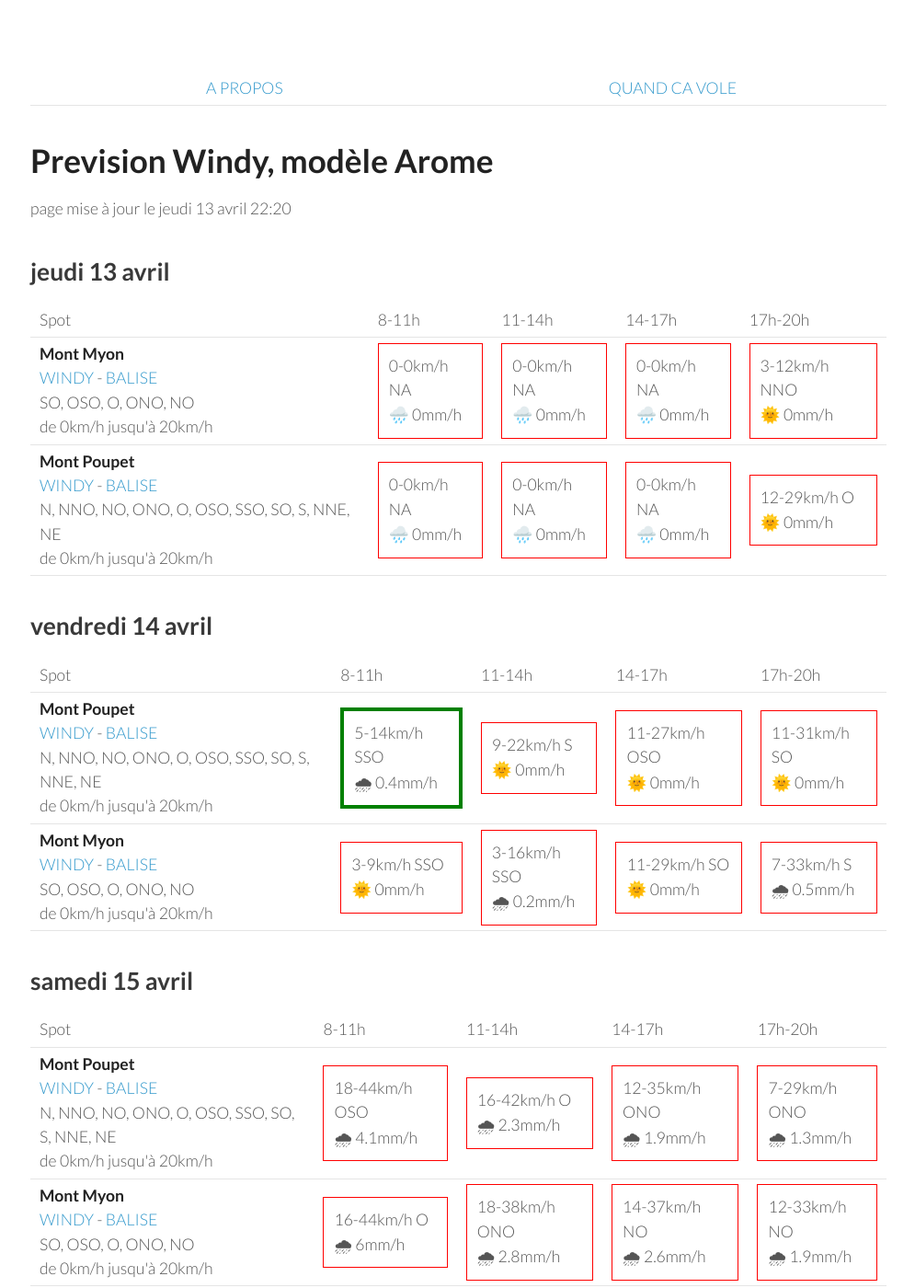
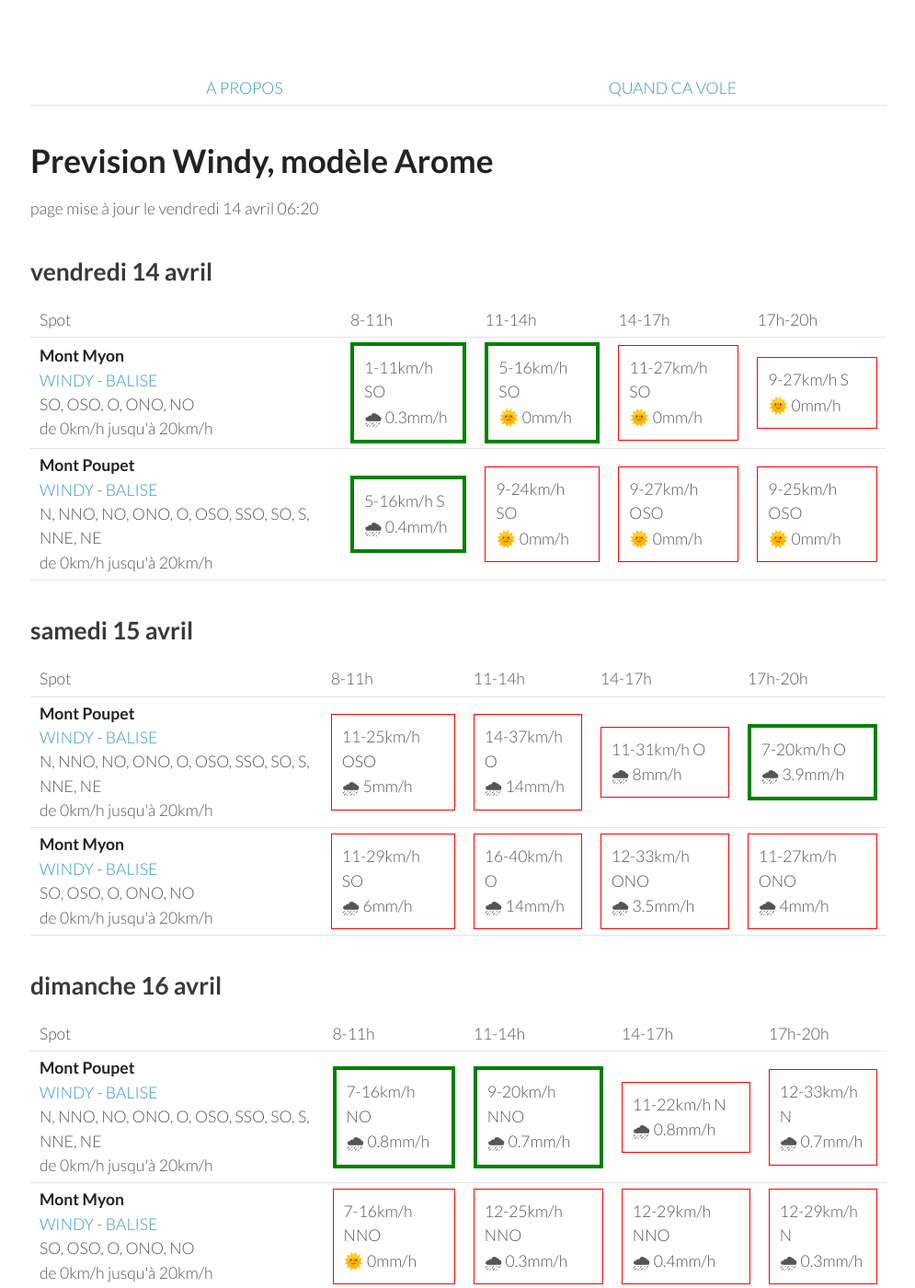
Before and after one commit to parapente-dans-le-nord/parapente-dans-le-nord.github.io, a Jekyll site: the page built from jura.markdown, in a window 1280 px wide and 1400 px high. Shown: the whole window at 92% size, without its empty margins (25-1020 px from the left). Built offline with Jekyll 4.4.1, drawn with Linux system fonts in a browser that asks for light colours; some of the changed text lies outside the part shown.

Commit message:
update index.markdown

```diff
--- a/jura.markdown
+++ b/jura.markdown
@@ -7,9 +7,9 @@ title:  "Tous les spots"
 {: .links}
 
 # Prevision Windy, modèle Arome
-page mise à jour le jeudi 13 avril 22:20
+page mise à jour le vendredi 14 avril 06:20
 
-## jeudi 13 avril
+## vendredi 14 avril
 
 {::nomarkdown}
 <table>
@@ -24,54 +24,20 @@ page mise à jour le jeudi 13 avril 22:20
 <tr>
         <td><strong>Mont Myon</strong><br><a href="https://windy.com/46.331/5.397?45.898,5.394,8,m:eWoagj8">WINDY</a> - <span class=""><a href="http://www.balisemeteo.com/balise.php?idBalise=70">BALISE</a> </span><br> <span class="vent-favorable">SO, OSO, O, ONO, NO</span><br><span class="force-vent">de 0km/h jusqu'à 20km/h</span> </td>
 
-            <td><div class="not-flyable"><p>0-0km/h NA</p><p>🌧️ 0mm/h</p></div></td>
-            <td><div class="not-flyable"><p>0-0km/h NA</p><p>🌧️ 0mm/h</p></div></td>
-            <td><div class="not-flyable"><p>0-0km/h NA</p><p>🌧️ 0mm/h</p></div></td>
-            <td><div class="not-flyable"><p>3-12km/h NNO</p><p>🌞 0mm/h</p></div></td>
+            <td><div class="flyable"><p>1-11km/h SO</p><p>🌧 0.3mm/h</p></div></td>
+            <td><div class="flyable"><p>5-16km/h SO</p><p>🌞 0mm/h</p></div></td>
+            <td><div class="not-flyable"><p>11-27km/h SO</p><p>🌞 0mm/h</p></div></td>
+            <td><div class="not-flyable"><p>9-27km/h S</p><p>🌞 0mm/h</p></div></td>
+
 
     </tr>
 <tr>
         <td><strong>Mont Poupet</strong><br><a href="https://windy.com/46.970/5.876?46.541,5.876,8">WINDY</a> - <span class=""><a href="http://www.balisemeteo.com/balise.php?idBalise=92">BALISE</a> </span><br> <span class="vent-favorable">N, NNO, NO, ONO, O, OSO, SSO, SO, S, NNE, NE</span><br><span class="force-vent">de 0km/h jusqu'à 20km/h</span> </td>
 
-            <td><div class="not-flyable"><p>0-0km/h NA</p><p>🌧️ 0mm/h</p></div></td>
-            <td><div class="not-flyable"><p>0-0km/h NA</p><p>🌧️ 0mm/h</p></div></td>
-            <td><div class="not-flyable"><p>0-0km/h NA</p><p>🌧️ 0mm/h</p></div></td>
-            <td><div class="not-flyable"><p>12-29km/h O</p><p>🌞 0mm/h</p></div></td>
-
-    </tr>
-
-</tbody>
-</table>
-{:/}
-## vendredi 14 avril
-
-{::nomarkdown}
-<table>
-  <tbody>
-    <tr>
-      <td>Spot</td>
-      <td>8-11h</td>
-      <td>11-14h</td>
-      <td>14-17h</td>
-      <td>17h-20h</td>
-    </tr>
-<tr>
-        <td><strong>Mont Poupet</strong><br><a href="https://windy.com/46.970/5.876?46.541,5.876,8">WINDY</a> - <span class=""><a href="http://www.balisemeteo.com/balise.php?idBalise=92">BALISE</a> </span><br> <span class="vent-favorable">N, NNO, NO, ONO, O, OSO, SSO, SO, S, NNE, NE</span><br><span class="force-vent">de 0km/h jusqu'à 20km/h</span> </td>
-
-            <td><div class="flyable"><p>5-14km/h SSO</p><p>🌧 0.4mm/h</p></div></td>
-            <td><div class="not-flyable"><p>9-22km/h S</p><p>🌞 0mm/h</p></div></td>
-            <td><div class="not-flyable"><p>11-27km/h OSO</p><p>🌞 0mm/h</p></div></td>
-            <td><div class="not-flyable"><p>11-31km/h SO</p><p>🌞 0mm/h</p></div></td>
-
-
-    </tr>
-<tr>
-        <td><strong>Mont Myon</strong><br><a href="https://windy.com/46.331/5.397?45.898,5.394,8,m:eWoagj8">WINDY</a> - <span class=""><a href="http://www.balisemeteo.com/balise.php?idBalise=70">BALISE</a> </span><br> <span class="vent-favorable">SO, OSO, O, ONO, NO</span><br><span class="force-vent">de 0km/h jusqu'à 20km/h</span> </td>
-
-            <td><div class="not-flyable"><p>3-9km/h SSO</p><p>🌞 0mm/h</p></div></td>
-            <td><div class="not-flyable"><p>3-16km/h SSO</p><p>🌧 0.2mm/h</p></div></td>
-            <td><div class="not-flyable"><p>11-29km/h SO</p><p>🌞 0mm/h</p></div></td>
-            <td><div class="not-flyable"><p>7-33km/h S</p><p>🌧 0.5mm/h</p></div></td>
+            <td><div class="flyable"><p>5-16km/h S</p><p>🌧 0.4mm/h</p></div></td>
+            <td><div class="not-flyable"><p>9-24km/h SO</p><p>🌞 0mm/h</p></div></td>
+            <td><div class="not-flyable"><p>9-27km/h OSO</p><p>🌞 0mm/h</p></div></td>
+            <td><div class="not-flyable"><p>9-25km/h OSO</p><p>🌞 0mm/h</p></div></td>
 
 
     </tr>
@@ -94,20 +60,20 @@ page mise à jour le jeudi 13 avril 22:20
 <tr>
         <td><strong>Mont Poupet</strong><br><a href="https://windy.com/46.970/5.876?46.541,5.876,8">WINDY</a> - <span class=""><a href="http://www.balisemeteo.com/balise.php?idBalise=92">BALISE</a> </span><br> <span class="vent-favorable">N, NNO, NO, ONO, O, OSO, SSO, SO, S, NNE, NE</span><br><span class="force-vent">de 0km/h jusqu'à 20km/h</span> </td>
 
-            <td><div class="not-flyable"><p>18-44km/h OSO</p><p>🌧 4.1mm/h</p></div></td>
-            <td><div class="not-flyable"><p>16-42km/h O</p><p>🌧 2.3mm/h</p></div></td>
-            <td><div class="not-flyable"><p>12-35km/h ONO</p><p>🌧 1.9mm/h</p></div></td>
-            <td><div class="not-flyable"><p>7-29km/h ONO</p><p>🌧 1.3mm/h</p></div></td>
+            <td><div class="not-flyable"><p>11-25km/h OSO</p><p>🌧 5mm/h</p></div></td>
+            <td><div class="not-flyable"><p>14-37km/h O</p><p>🌧 14mm/h</p></div></td>
+            <td><div class="not-flyable"><p>11-31km/h O</p><p>🌧 8mm/h</p></div></td>
+            <td><div class="flyable"><p>7-20km/h O</p><p>🌧 3.9mm/h</p></div></td>
 
 
     </tr>
 <tr>
         <td><strong>Mont Myon</strong><br><a href="https://windy.com/46.331/5.397?45.898,5.394,8,m:eWoagj8">WINDY</a> - <span class=""><a href="http://www.balisemeteo.com/balise.php?idBalise=70">BALISE</a> </span><br> <span class="vent-favorable">SO, OSO, O, ONO, NO</span><br><span class="force-vent">de 0km/h jusqu'à 20km/h</span> </td>
 
-            <td><div class="not-flyable"><p>16-44km/h O</p><p>🌧 6mm/h</p></div></td>
-            <td><div class="not-flyable"><p>18-38km/h ONO</p><p>🌧 2.8mm/h</p></div></td>
-            <td><div class="not-flyable"><p>14-37km/h NO</p><p>🌧 2.6mm/h</p></div></td>
-            <td><div class="not-flyable"><p>12-33km/h NO</p><p>🌧 1.9mm/h</p></div></td>
+            <td><div class="not-flyable"><p>11-29km/h SO</p><p>🌧 6mm/h</p></div></td>
+            <td><div class="not-flyable"><p>16-40km/h O</p><p>🌧 14mm/h</p></div></td>
+            <td><div class="not-flyable"><p>12-33km/h ONO</p><p>🌧 3.5mm/h</p></div></td>
+            <td><div class="not-flyable"><p>11-27km/h ONO</p><p>🌧 4mm/h</p></div></td>
 
 
     </tr>
@@ -130,20 +96,20 @@ page mise à jour le jeudi 13 avril 22:20
 <tr>
         <td><strong>Mont Poupet</strong><br><a href="https://windy.com/46.970/5.876?46.541,5.876,8">WINDY</a> - <span class=""><a href="http://www.balisemeteo.com/balise.php?idBalise=92">BALISE</a> </span><br> <span class="vent-favorable">N, NNO, NO, ONO, O, OSO, SSO, SO, S, NNE, NE</span><br><span class="force-vent">de 0km/h jusqu'à 20km/h</span> </td>
 
-            <td><div class="flyable"><p>5-12km/h NO</p><p>🌞 0mm/h</p></div></td>
-            <td><div class="flyable"><p>9-20km/h N</p><p>🌧 0.3mm/h</p></div></td>
-            <td><div class="not-flyable"><p>9-22km/h N</p><p>🌧 0.8mm/h</p></div></td>
-            <td><div class="not-flyable"><p>11-22km/h N</p><p>🌧 0.6mm/h</p></div></td>
+            <td><div class="flyable"><p>7-16km/h NO</p><p>🌧 0.8mm/h</p></div></td>
+            <td><div class="flyable"><p>9-20km/h NNO</p><p>🌧 0.7mm/h</p></div></td>
+            <td><div class="not-flyable"><p>11-22km/h N</p><p>🌧 0.8mm/h</p></div></td>
+            <td><div class="not-flyable"><p>12-33km/h N</p><p>🌧 0.7mm/h</p></div></td>
 
 
     </tr>
 <tr>
         <td><strong>Mont Myon</strong><br><a href="https://windy.com/46.331/5.397?45.898,5.394,8,m:eWoagj8">WINDY</a> - <span class=""><a href="http://www.balisemeteo.com/balise.php?idBalise=70">BALISE</a> </span><br> <span class="vent-favorable">SO, OSO, O, ONO, NO</span><br><span class="force-vent">de 0km/h jusqu'à 20km/h</span> </td>
 
-            <td><div class="not-flyable"><p>9-18km/h N</p><p>🌞 0mm/h</p></div></td>
-            <td><div class="not-flyable"><p>12-29km/h N</p><p>🌞 0mm/h</p></div></td>
-            <td><div class="not-flyable"><p>12-29km/h N</p><p>🌧 0.2mm/h</p></div></td>
-            <td><div class="not-flyable"><p>16-35km/h N</p><p>🌧 0.2mm/h</p></div></td>
+            <td><div class="not-flyable"><p>7-16km/h NNO</p><p>🌞 0mm/h</p></div></td>
+            <td><div class="not-flyable"><p>12-25km/h NNO</p><p>🌧 0.3mm/h</p></div></td>
+            <td><div class="not-flyable"><p>12-29km/h NNO</p><p>🌧 0.4mm/h</p></div></td>
+            <td><div class="not-flyable"><p>12-29km/h N</p><p>🌧 0.3mm/h</p></div></td>
 
 
     </tr>
@@ -164,22 +130,22 @@ page mise à jour le jeudi 13 avril 22:20
       <td>17h-20h</td>
     </tr>
 <tr>
-        <td><strong>Mont Poupet</strong><br><a href="https://windy.com/46.970/5.876?46.541,5.876,8">WINDY</a> - <span class=""><a href="http://www.balisemeteo.com/balise.php?idBalise=92">BALISE</a> </span><br> <span class="vent-favorable">N, NNO, NO, ONO, O, OSO, SSO, SO, S, NNE, NE</span><br><span class="force-vent">de 0km/h jusqu'à 20km/h</span> </td>
+        <td><strong>Mont Myon</strong><br><a href="https://windy.com/46.331/5.397?45.898,5.394,8,m:eWoagj8">WINDY</a> - <span class=""><a href="http://www.balisemeteo.com/balise.php?idBalise=70">BALISE</a> </span><br> <span class="vent-favorable">SO, OSO, O, ONO, NO</span><br><span class="force-vent">de 0km/h jusqu'à 20km/h</span> </td>
 
-            <td><div class="not-flyable"><p>14-29km/h NE</p><p>🌞 0mm/h</p></div></td>
-            <td><div class="not-flyable"><p>18-40km/h NE</p><p>🌞 0mm/h</p></div></td>
-            <td><div class="not-flyable"><p>20-44km/h NE</p><p>🌞 0mm/h</p></div></td>
-            <td><div class="not-flyable"><p>18-42km/h NE</p><p>🌞 0mm/h</p></div></td>
+            <td><div class="not-flyable"><p>11-24km/h NNE</p><p>🌞 0mm/h</p></div></td>
+            <td><div class="not-flyable"><p>14-37km/h NNE</p><p>🌞 0mm/h</p></div></td>
+            <td><div class="not-flyable"><p>18-42km/h NNE</p><p>🌞 0mm/h</p></div></td>
+            <td><div class="not-flyable"><p>18-42km/h N</p><p>🌞 0mm/h</p></div></td>
 
 
     </tr>
 <tr>
-        <td><strong>Mont Myon</strong><br><a href="https://windy.com/46.331/5.397?45.898,5.394,8,m:eWoagj8">WINDY</a> - <span class=""><a href="http://www.balisemeteo.com/balise.php?idBalise=70">BALISE</a> </span><br> <span class="vent-favorable">SO, OSO, O, ONO, NO</span><br><span class="force-vent">de 0km/h jusqu'à 20km/h</span> </td>
+        <td><strong>Mont Poupet</strong><br><a href="https://windy.com/46.970/5.876?46.541,5.876,8">WINDY</a> - <span class=""><a href="http://www.balisemeteo.com/balise.php?idBalise=92">BALISE</a> </span><br> <span class="vent-favorable">N, NNO, NO, ONO, O, OSO, SSO, SO, S, NNE, NE</span><br><span class="force-vent">de 0km/h jusqu'à 20km/h</span> </td>
 
-            <td><div class="not-flyable"><p>11-24km/h NNE</p><p>🌞 0mm/h</p></div></td>
-            <td><div class="not-flyable"><p>14-31km/h NNE</p><p>🌞 0mm/h</p></div></td>
-            <td><div class="not-flyable"><p>18-42km/h NNE</p><p>🌞 0mm/h</p></div></td>
-            <td><div class="not-flyable"><p>18-42km/h N</p><p>🌞 0mm/h</p></div></td>
+            <td><div class="not-flyable"><p>16-33km/h NE</p><p>🌞 0mm/h</p></div></td>
+            <td><div class="not-flyable"><p>22-46km/h NE</p><p>🌞 0mm/h</p></div></td>
+            <td><div class="not-flyable"><p>20-44km/h NE</p><p>🌞 0mm/h</p></div></td>
+            <td><div class="not-flyable"><p>18-42km/h NE</p><p>🌞 0mm/h</p></div></td>
 
 
     </tr>
```
